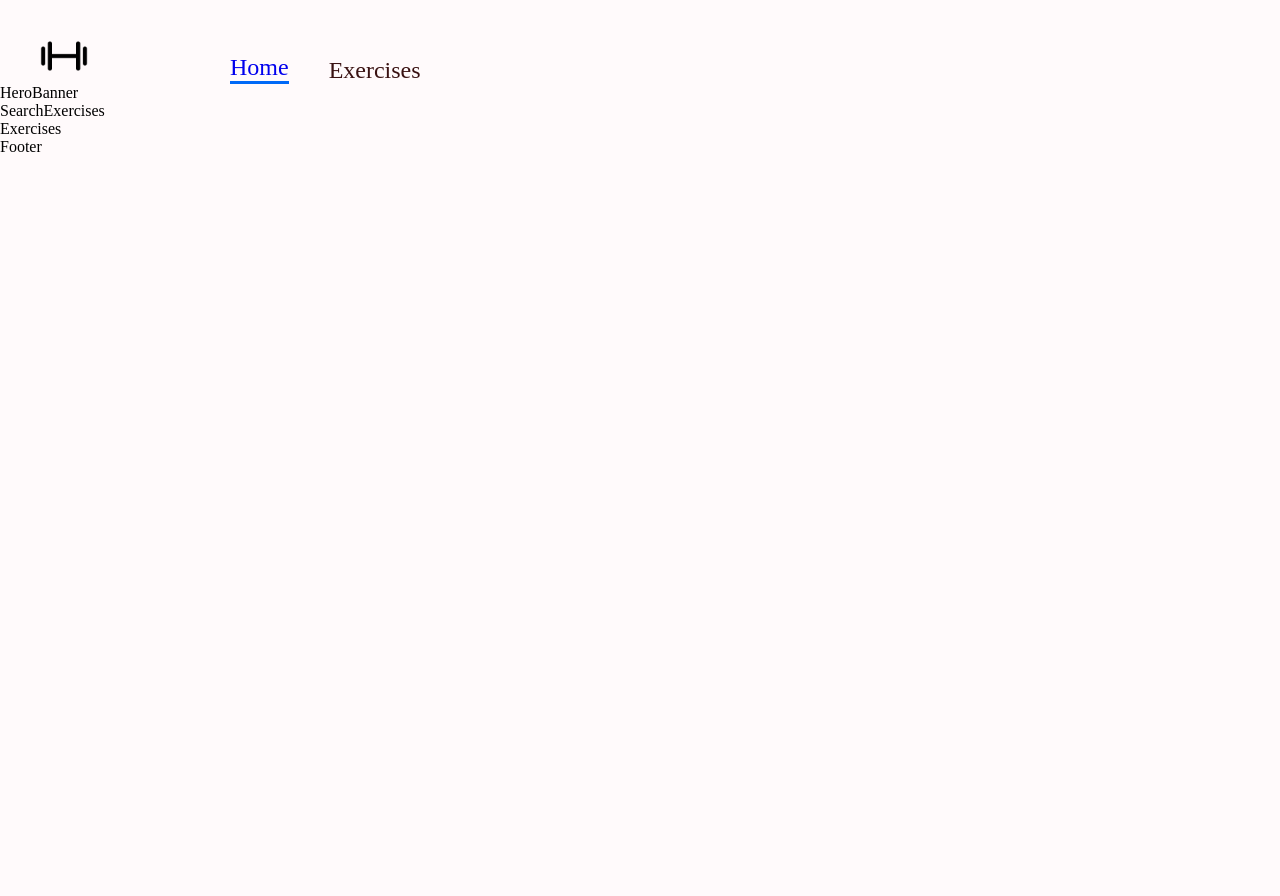
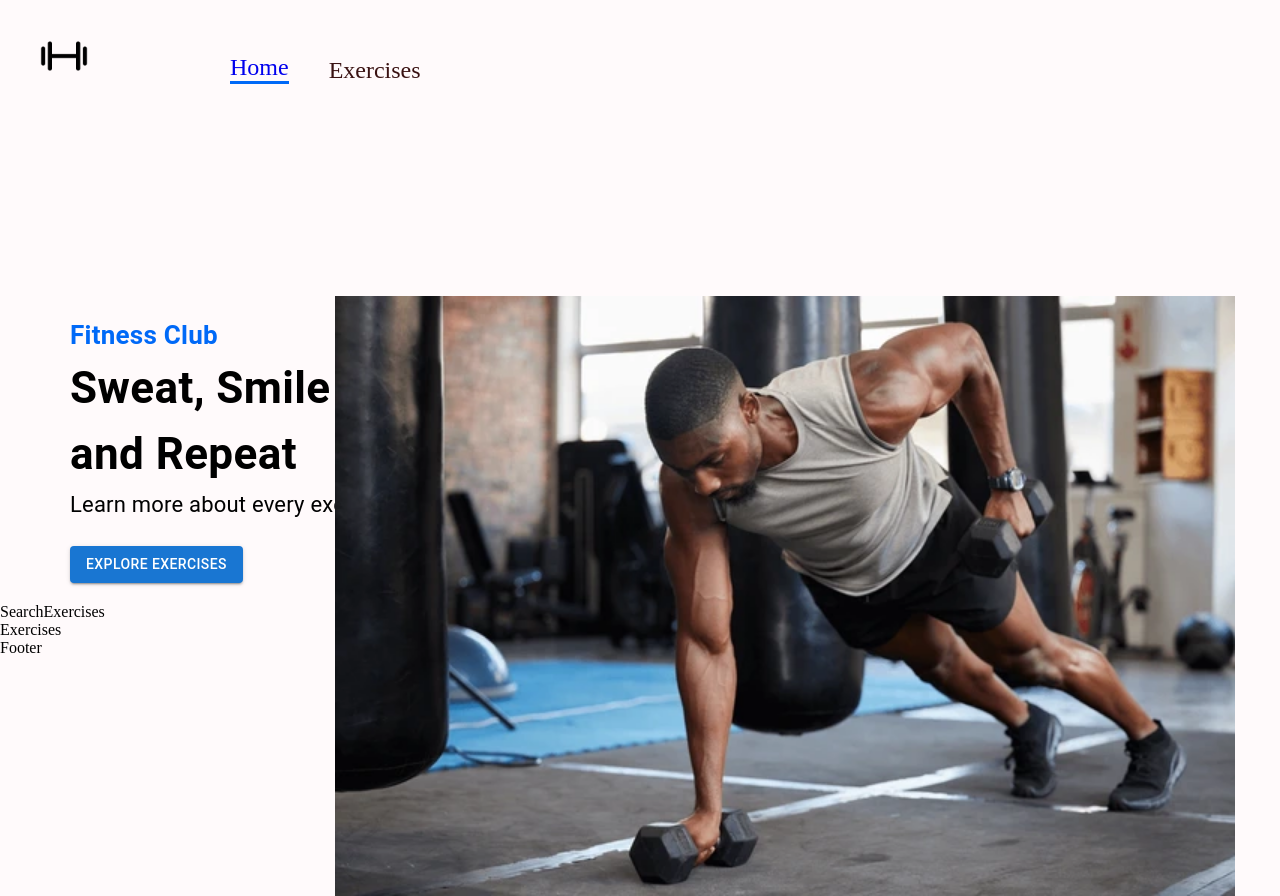
Before and after one commit to alejandro-baez/FrontEnd-MV, a React (Create React App) app: page / in a window 1280 px wide. Before the commit the page ends 800 px from the top, so only its background shows below. Built offline with nearby package versions, Linux system fonts and the light colour scheme.

Commit message:
Front page styled

```diff
--- a/src/components/HeroBanner.js
+++ b/src/components/HeroBanner.js
@@ -1,9 +1,31 @@
-import React from 'react'
+import React from "react";
+import { Box, Stack, Typography, Button } from "@mui/material";
+import HeroBannerImg from "../assets/images/front-page-img.webp"
 
 const HeroBanner = () => {
   return (
-    <div>HeroBanner</div>
-  )
-}
+    <Box
+      sx={{
+        mt: { lg: "212px", xs: "70px" },
+        ml: { sm: "50px" },
+      }}
+      position="relative"
+      p="20px"
+    >
+      <Typography color="#0069F7" fontWeight="600" fontSize="26px">
+        Fitness Club
+      </Typography>
+      <Typography
+        fontWeight={700}
+        sx={{ fontSize: { lg: "44px", xs: "40px" } }}
+      >
+        Sweat, Smile <br /> and Repeat{" "}
+      </Typography>
+      <Typography fontSize="22px" lineHeight="35px" mb={3}>Learn more about every exercises</Typography>
+      <Button variant="contained" href="#exercises">Explore Exercises</Button>
+      <img src={HeroBannerImg} alt="Banner" className="hero-banner-img" style={{width:"900px", height:"600px", margin:"0 5px"}}/>
+    </Box>
+  );
+};
 
-export default HeroBanner
+export default HeroBanner;
```
Also changed, not shown: src/assets/images/front-page-img.webp (added), src/assets/images/gym-logo.jpeg (deleted).
